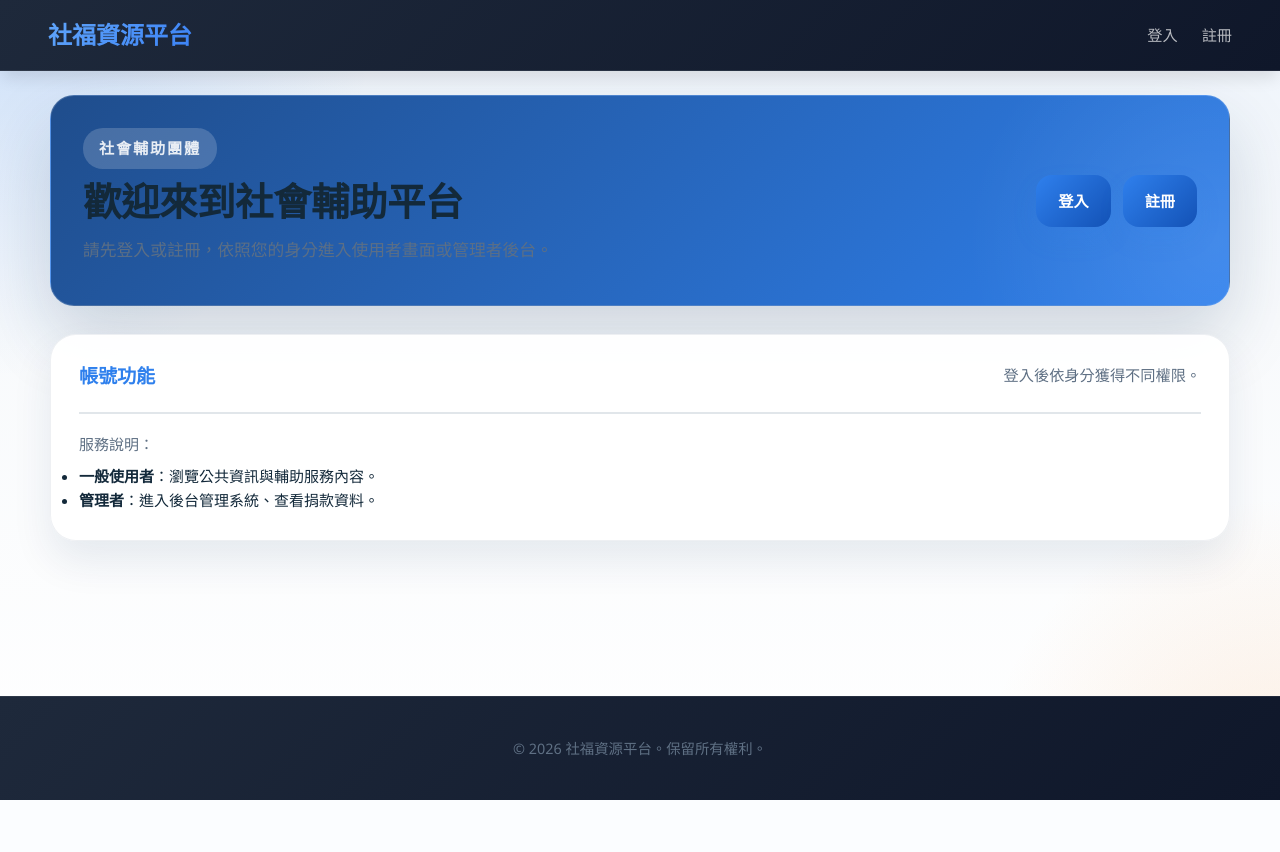
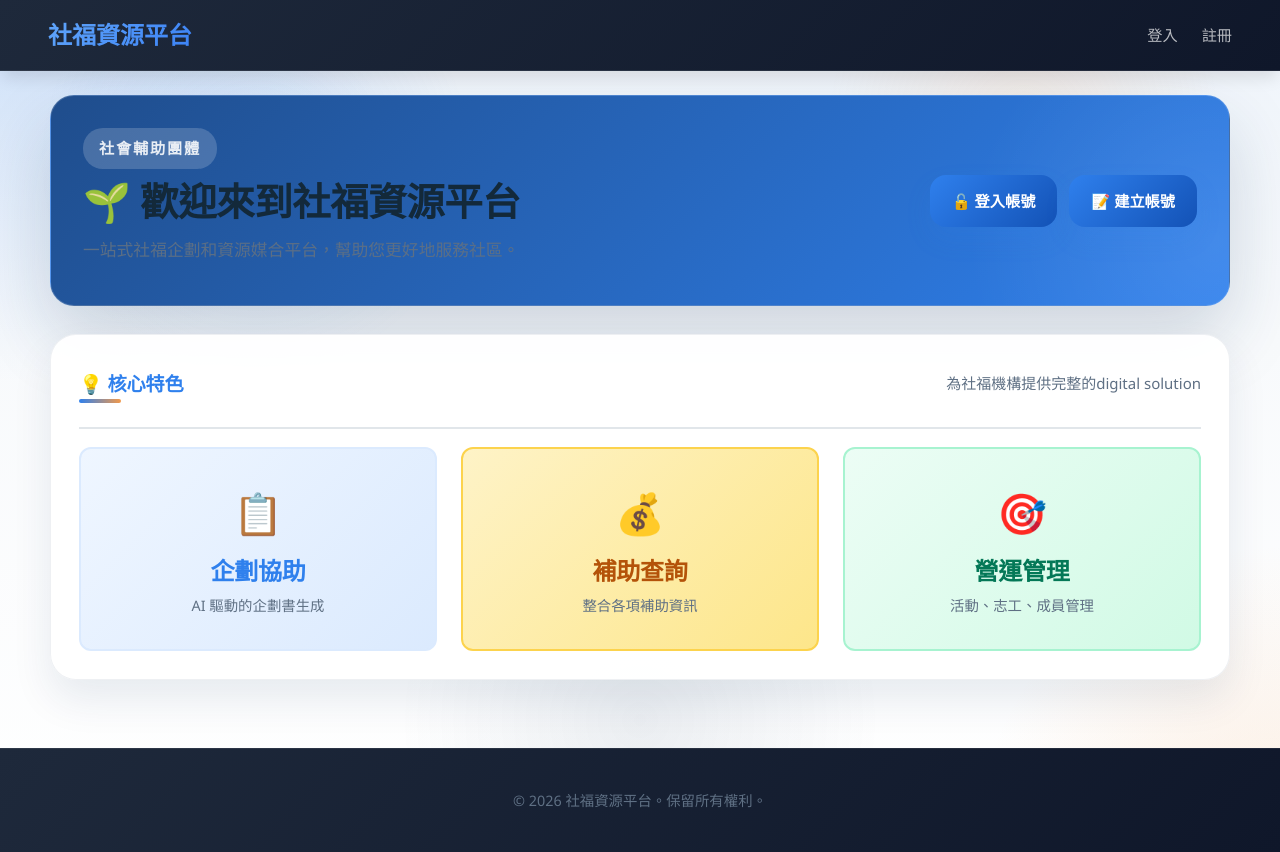
Before and after one commit to HankLee1016/-, a Flask app: page / in a window 1280 px wide. Before the commit the page ends 800 px from the top, so only its background shows below. Run offline with Flask 3, Linux system fonts and the light colour scheme; some libraries are stand-ins or nearby versions.

Commit message:
畫面調整

```diff
--- a/templates/index.html
+++ b/templates/index.html
@@ -3,27 +3,61 @@
 {% block title %}首頁 — 社福資源平台{% endblock %}
 
 {% block content %}
+    <div class="page-bg"></div>
     <header class="hero-card">
         <div class="hero-copy">
             <span class="eyebrow">社會輔助團體</span>
-            <h1>歡迎來到社會輔助平台</h1>
-            <p>請先登入或註冊，依照您的身分進入使用者畫面或管理者後台。</p>
+            <h1>🌱 歡迎來到社福資源平台</h1>
+            <p>一站式社福企劃和資源媒合平台，幫助您更好地服務社區。</p>
         </div>
         <div class="hero-actions">
-            <a class="button" href="/login">登入</a>
-            <a class="button" href="/register">註冊</a>
+            <a class="button" href="/login">🔓 登入帳號</a>
+            <a class="button button-secondary" href="/register">📝 建立帳號</a>
         </div>
     </header>
 
     <section class="card">
         <div class="card-title">
-            <h2>帳號功能</h2>
-            <span>登入後依身分獲得不同權限。</span>
+            <h2 class="section-title">💡 核心特色</h2>
+            <p class="text-muted">為社福機構提供完整的digital solution</p>
         </div>
-        <p>服務說明：</p>
-        <ul>
-            <li><strong>一般使用者</strong>：瀏覽公共資訊與輔助服務內容。</li>
-            <li><strong>管理者</strong>：進入後台管理系統、查看捐款資料。</li>
-        </ul>
+
+        <div style="display: grid; grid-template-columns: repeat(auto-fit, minmax(200px, 1fr)); gap: 1.5rem;">
+            <div style="
+                text-align: center;
+                padding: 2rem 1.5rem;
+                background: linear-gradient(135deg, #eff6ff 0%, #dbeafe 100%);
+                border-radius: 12px;
+                border: 2px solid var(--primary-light);
+            ">
+                <div style="font-size: 2.5rem; margin-bottom: 0.75rem;">📋</div>
+                <h3 style="margin: 0 0 0.5rem 0; color: var(--primary);">企劃協助</h3>
+                <p style="margin: 0; font-size: 0.9rem; color: var(--text-secondary);">AI 驅動的企劃書生成</p>
+            </div>
+
+            <div style="
+                text-align: center;
+                padding: 2rem 1.5rem;
+                background: linear-gradient(135deg, #fef3c7 0%, #fde68a 100%);
+                border-radius: 12px;
+                border: 2px solid #fcd34d;
+            ">
+                <div style="font-size: 2.5rem; margin-bottom: 0.75rem;">💰</div>
+                <h3 style="margin: 0 0 0.5rem 0; color: #b45309;">補助查詢</h3>
+                <p style="margin: 0; font-size: 0.9rem; color: var(--text-secondary);">整合各項補助資訊</p>
+            </div>
+
+            <div style="
+                text-align: center;
+                padding: 2rem 1.5rem;
+                background: linear-gradient(135deg, #ecfdf5 0%, #d1fae5 100%);
+                border-radius: 12px;
+                border: 2px solid #a7f3d0;
+            ">
+                <div style="font-size: 2.5rem; margin-bottom: 0.75rem;">🎯</div>
+                <h3 style="margin: 0 0 0.5rem 0; color: #047857;">營運管理</h3>
+                <p style="margin: 0; font-size: 0.9rem; color: var(--text-secondary);">活動、志工、成員管理</p>
+            </div>
+        </div>
     </section>
 {% endblock %}
```
